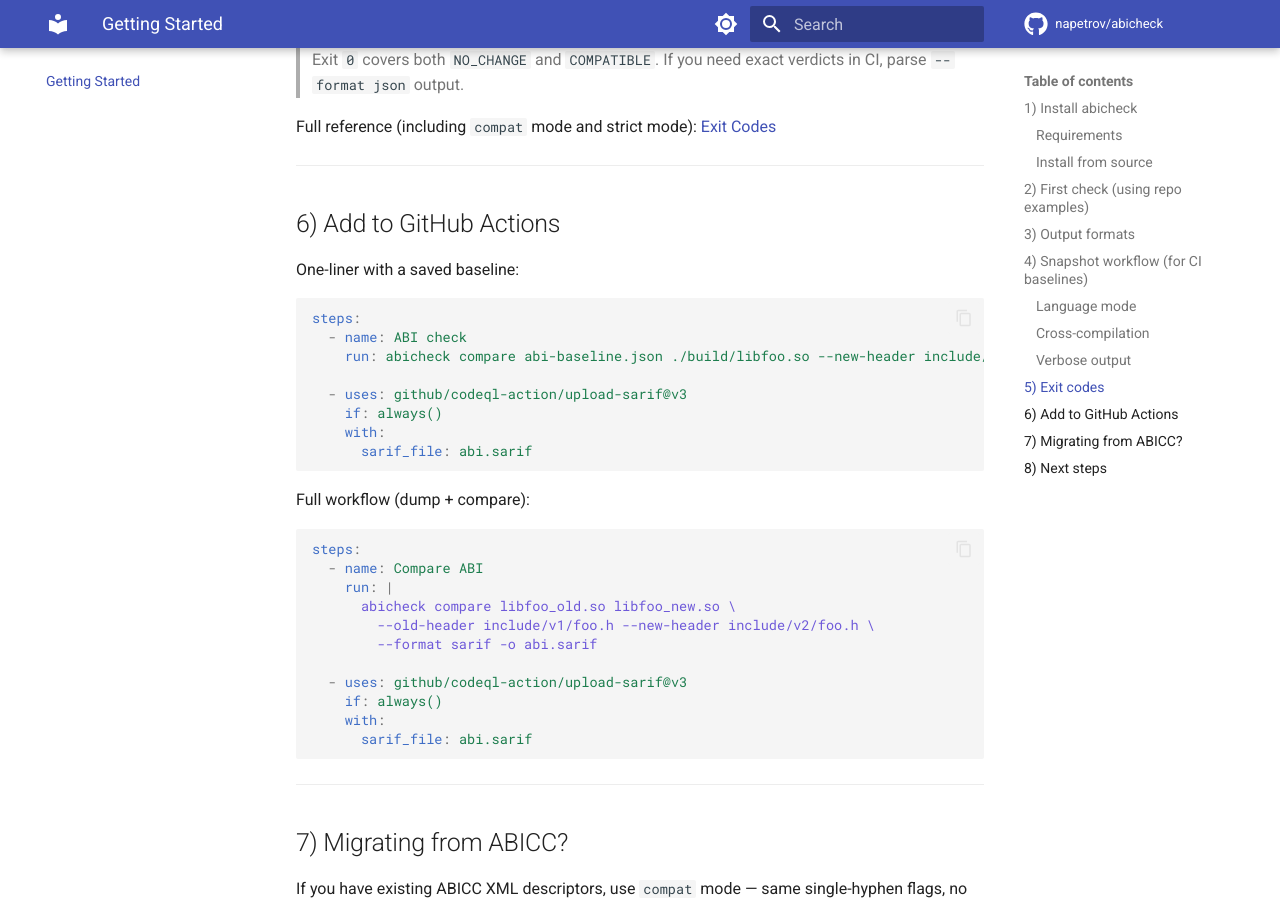
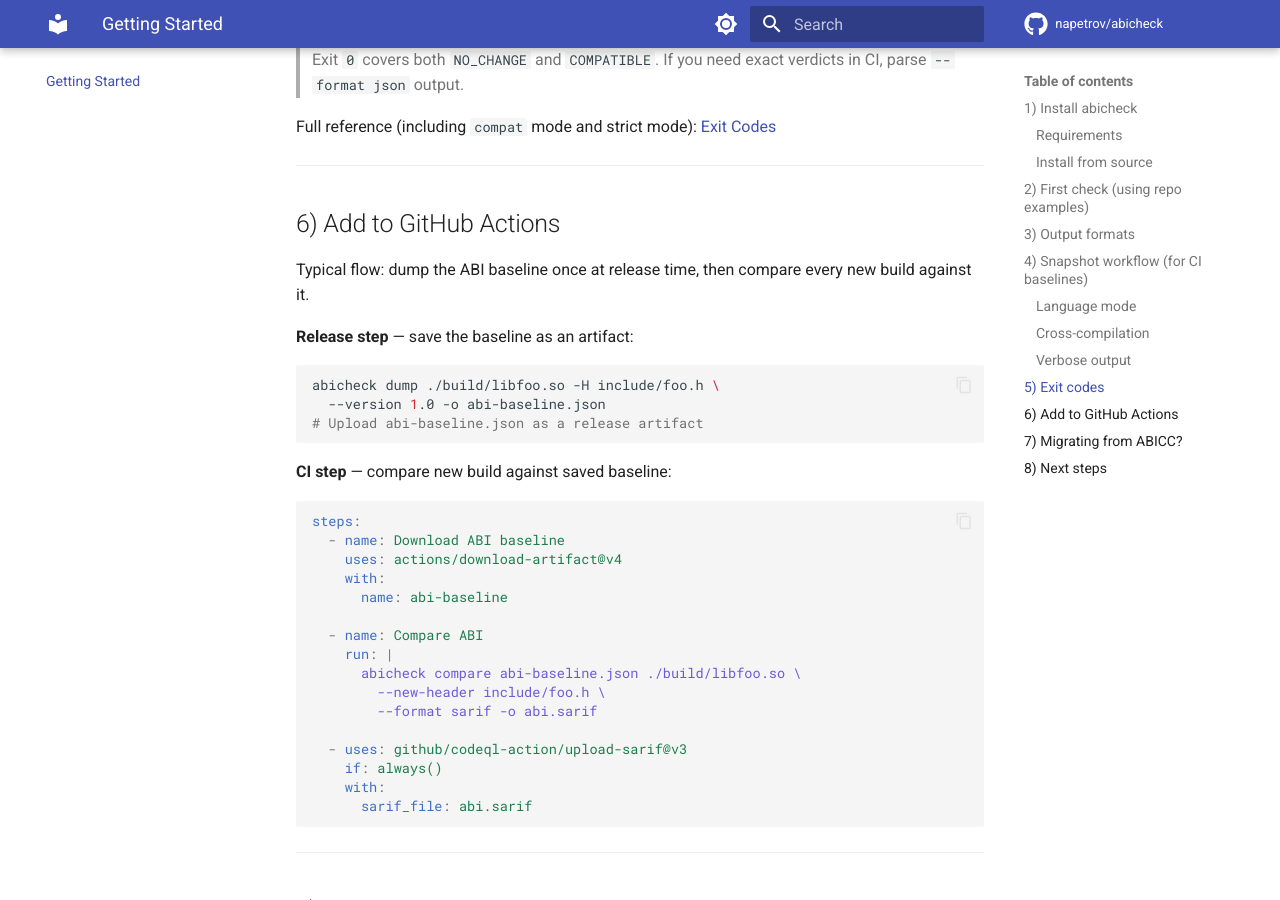
Before and after one commit to napetrov/abicheck, an MkDocs documentation site: the page built from docs/getting_started.md, in a window 1280 px wide and 900 px high, scrolled down 3465 px. Built offline with MkDocs 1.6.1 and Material for MkDocs 9.7.7, drawn with Linux system fonts in a browser that asks for light colours; comment, search, counter and statistics services are not loaded.

Commit message:
docs: unify GH Actions to single dump+compare flow, fix 48 vs 42 cases
- Replace two separate GH Actions examples (one-liner + dump+compare)
  with a single realistic flow: dump baseline at release, compare
  against new build in CI
- Apply same pattern to docs/index.md and docs/getting_started.md
- Clarify that 48 examples exist in ground_truth.json but the
  cross-tool benchmark table covers the original 42 cases
  (cases 43-48 added later, not yet in cross-tool comparison)
- Note that abicheck passes all 48 cases

https://claude.ai/code/session_01PYD3pKWMUSkmKaZqmu77qn

````diff
--- a/docs/getting_started.md
+++ b/docs/getting_started.md
@@ -172,27 +172,29 @@ Full reference (including `compat` mode and strict mode): [Exit Codes](exit_code
 
 ## 6) Add to GitHub Actions
 
-One-liner with a saved baseline:
+Typical flow: dump the ABI baseline once at release time, then compare every new build against it.
+
+**Release step** — save the baseline as an artifact:
+
+```bash
+abicheck dump ./build/libfoo.so -H include/foo.h \
+  --version 1.0 -o abi-baseline.json
+# Upload abi-baseline.json as a release artifact
+```
+
+**CI step** — compare new build against saved baseline:
 
 ```yaml
 steps:
-  - name: ABI check
-    run: abicheck compare abi-baseline.json ./build/libfoo.so --new-header include/foo.h --format sarif -o abi.sarif
+  - name: Download ABI baseline
+    uses: actions/download-artifact@v4
+    with:
+      name: abi-baseline
 
-  - uses: github/codeql-action/upload-sarif@v3
-    if: always()
-    with:
-      sarif_file: abi.sarif
-```
-
-Full workflow (dump + compare):
-
-```yaml
-steps:
   - name: Compare ABI
     run: |
-      abicheck compare libfoo_old.so libfoo_new.so \
-        --old-header include/v1/foo.h --new-header include/v2/foo.h \
+      abicheck compare abi-baseline.json ./build/libfoo.so \
+        --new-header include/foo.h \
         --format sarif -o abi.sarif
 
   - uses: github/codeql-action/upload-sarif@v3
````
Also changed, not shown: README.md (+39 -25 lines), docs/index.md (+7 -2 lines), docs/tool_comparison.md (+5 -1 lines).
